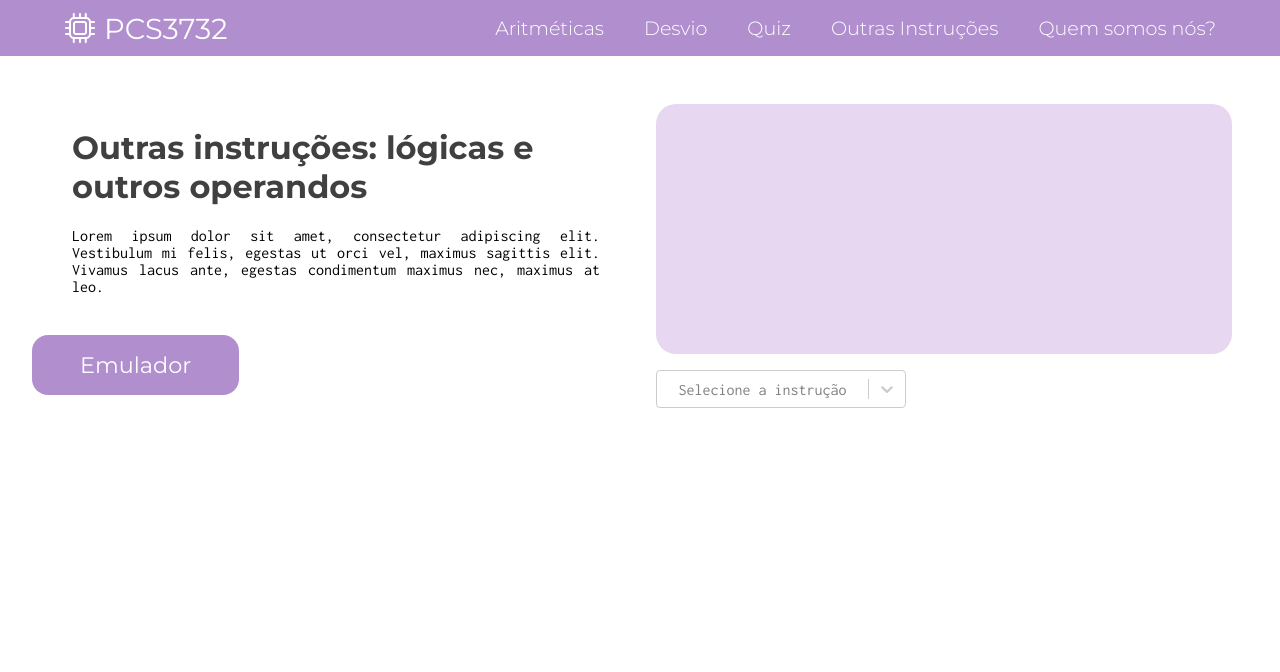
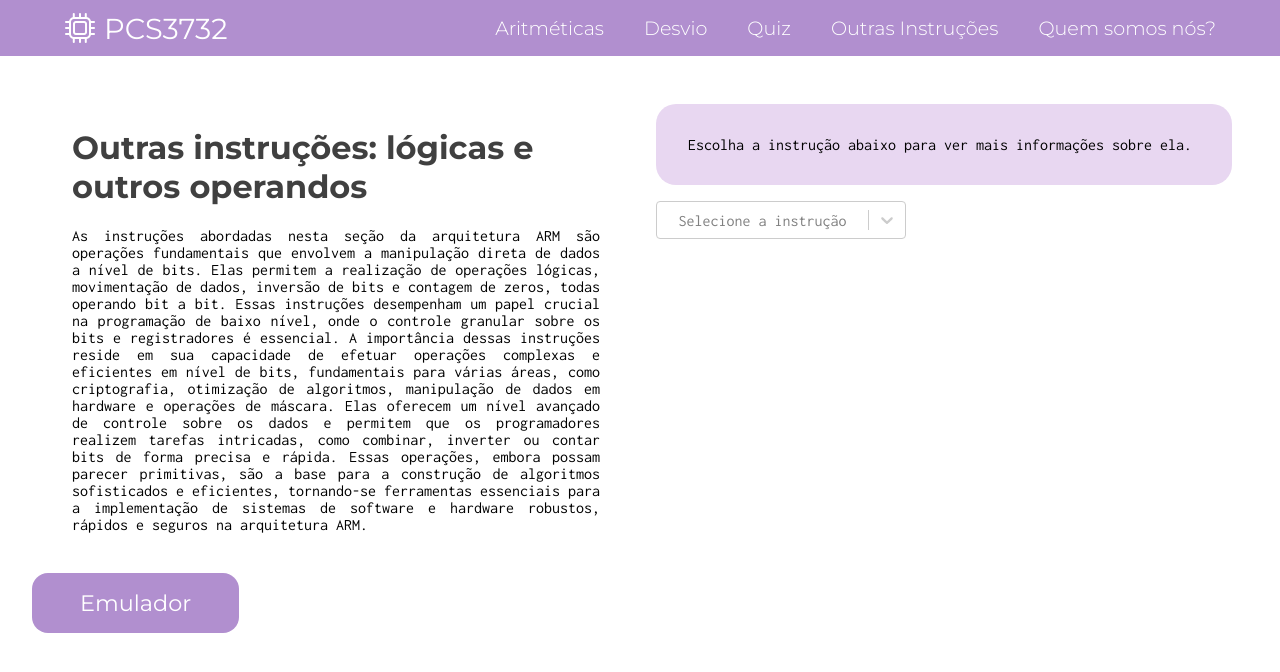
Before and after one commit to lucas-pvg/PCS3732_LabProc, a React (Create React App) app in the folder frontend/: page /other-instructions-info in a window 1280 px wide. Shown: the top 672 px of the page. Built offline with nearby package versions, Linux system fonts and the light colour scheme.

Commit message:
Adicionei as descrições das outras  instruções

```diff
--- a/frontend/src/routes/otherInstructions/otherInstructionsInfoPage.js
+++ b/frontend/src/routes/otherInstructions/otherInstructionsInfoPage.js
@@ -18,8 +18,6 @@ const OtherInstructionsInfoPage = () => {
         { value: "MOV", label: "MOV" },
         { value: "MVN", label: "MVN" },
         { value: "CLZ", label: "CLZ" },
-        { value: "CMP", label: "CMP" },
-        { value: "CMN", label: "CMN" },
     ];
 
     const [selectedOperation, setSelectedOperation] = useState("AND");
@@ -28,34 +26,28 @@ const OtherInstructionsInfoPage = () => {
     const changeAboutText = (op) => {
         switch (op.value) {
             case "AND":
-                setAboutSelectedInstruction("and");
+                setAboutSelectedInstruction("A instrução AND na arquitetura ARM é usada para realizar operações de \"bitwise AND\" (E lógico) entre os bits de dois registradores. Essa instrução executa a operação de E lógico bit a bit entre os valores dos registradores e armazena o resultado no registrador de destino. \n\nA sintaxe geral da instrução AND é:\nAND{cond} Rd, Rn, Operando2\n\n{cond}: Condição opcional para executar a instrução. (Não é simulado neste projeto)\nRd: Registrador de destino, onde o resultado da operação será armazenado.\nRn: Registrador que contém um dos operandos.\nOperando2: Segundo operando, que pode ser um registrador, um valor imediato ou um valor deslocado.\n\nExemplos de uso:\nAND R1, R2, R3  ; R1 = R2 AND R3\nAND R4, R5, #0x0F  ; R4 = R5 AND 0x0F\nAND R6, R7, R8, LSL #2  ; R6 = R7 AND (R8 << 2)");
                 break;
             case "EOR":
-                setAboutSelectedInstruction("eor");
+                setAboutSelectedInstruction("A instrução EOR (Exclusive OR) na arquitetura ARM é usada para realizar operações de \"bitwise XOR\" (OU Exclusivo) entre os bits de dois registradores. Essa instrução executa a operação de OU Exclusivo bit a bit entre os valores dos registradores e armazena o resultado no registrador de destino.\n\nA sintaxe geral da instrução EOR é:\EOR{cond} Rd, Rn, Operando2\n\n{cond}: Condição opcional para executar a instrução. (Não é simulado neste projeto)\nRd: Registrador de destino, onde o resultado da operação será armazenado.\nRn: Registrador que contém um dos operandos.\nOperando2: Segundo operando, que pode ser um registrador, um valor imediato ou um valor deslocado.\n\nExemplos de uso:\nEOR R1, R2, R3  ; R1 = R2 EOR R3\nEOR R4, R5, #0xFF  ; R4 = R5 EOR 0xFF\nEOR R4, R5, #0xFF  ; R4 = R5 EOR 0xFF");
                 break;
             case "ORR":
-                setAboutSelectedInstruction("orr");
+                setAboutSelectedInstruction("A instrução ORR (Logical OR) na arquitetura ARM é usada para realizar operações de \"bitwise OR\" (OU Lógico) entre os bits de dois registradores. Essa instrução executa a operação de OU Lógico bit a bit entre os valores dos registradores e armazena o resultado no registrador de destino.\n\nA sintaxe geral da instrução ORR é:\ORR{cond} Rd, Rn, Operando2\n\n{cond}: Condição opcional para executar a instrução. (Não é simulado neste projeto)\nRd: Registrador de destino, onde o resultado da operação será armazenado.\nRn: Registrador que contém um dos operandos.\nOperando2: Segundo operando, que pode ser um registrador, um valor imediato ou um valor deslocado.\n\nExemplos de uso:\nORR R1, R2, R3  ; R1 = R2 ORR R3\nORR R4, R5, #0xF0  ; R4 = R5 ORR 0xF0\nORR R6, R7, R8, LSL #4");
                 break;
             case "BIC":
-                setAboutSelectedInstruction("bic");
+                setAboutSelectedInstruction("A instrução BIC (Bit Clear) na arquitetura ARM é usada para realizar operações de \"bitwise AND\" (E lógico) entre os bits de um registrador e o complemento dos bits do segundo operando. Essa instrução permite que bits específicos em um registrador sejam limpos (definidos como 0), enquanto os outros bits permanecem inalterados.\n\nA sintaxe geral da instrução BIC é:\BIC{cond} Rd, Rn, Operando2\n\n{cond}: Condição opcional para executar a instrução. (Não é simulado neste projeto)\nRd: Registrador de destino, onde o resultado da operação será armazenado.\nRn: Registrador que contém um dos operandos.\nOperando2: Segundo operando, que pode ser um registrador, um valor imediato ou um valor deslocado.\n\nExemplos de uso:\nBIC R1, R2, #0x03  ; R1 = R2 AND NOT 0x03\nBIC R3, R4, #0b1100  ; R3 = R4 AND NOT 0b1100\nBIC R5, R6, R7, LSR #5  ; R5 = R6 AND NOT (R7 >> 5)");
                 break;
             case "MOV":
-                setAboutSelectedInstruction("mov");
+                setAboutSelectedInstruction("A instrução MOV (Move) na arquitetura ARM é usada para copiar o valor de um operando para um registrador de destino. Essa instrução é fundamental para mover dados entre registradores ou entre registradores e valores imediatos.\n\nA sintaxe geral da instrução MOV é:\MOV{cond} Rd, Operando2\n\n{cond}: Condição opcional para executar a instrução. (Não é simulado neste projeto)\nRd: Registrador de destino, onde o resultado da operação será armazenado.\nOperando2: Segundo operando, que pode ser um registrador, um valor imediato ou um valor deslocado.\n\nExemplos de uso:\nMOV R1, #0x3F  ; R1 = 0x3F\nMOV R4, R5, LSR #2  ; R4 = R5 >> 2");
                 break;
             case "MVN":
-                setAboutSelectedInstruction("mvn");
+                setAboutSelectedInstruction("A instrução MVN (Move Not) na arquitetura ARM é usada para copiar o complemento bit a bit de um operando para um registrador de destino. Essa instrução inverte todos os bits do operando antes de copiá-los para o registrador de destino.\n\nA sintaxe geral da instrução MVN é:\MVN{cond} Rd, Operando2\n\n{cond}: Condição opcional para executar a instrução. (Não é simulado neste projeto)\nRd: Registrador de destino, onde o resultado da operação será armazenado.\nOperando2: Segundo operando, que pode ser um registrador, um valor imediato ou um valor deslocado.\n\nExemplos de uso:\nMVN R1, #0x3F  ; R1 = ~0x3F\nMVN R2, R3  ; R2 = ~R3\nMVN R2, R3  ; R2 = ~R3n");
                 break;
             case "CLZ":
-                setAboutSelectedInstruction("clz");
-                break;
-            case "CMP":
-                setAboutSelectedInstruction("cmp");
-                break;
-            case "CMN":
-                setAboutSelectedInstruction("cmn");
+                setAboutSelectedInstruction("A instrução CLZ (Count Leading Zeros) na arquitetura ARM é usada para contar o número de zeros consecutivos à esquerda (os bits mais significativos) em um valor de registrador. O resultado desse cálculo é armazenado no registrador de destino.\n\nA sintaxe geral da instrução CLZ é:\nCLZ{cond} Rd, Operando2\n\n{cond}: Condição opcional para executar a instrução. (Não é simulado neste projeto)\nRd: Registrador de destino, onde o resultado da operação será armazenado.\nRm: Registrador que contém o valor cujos zeros à esquerda serão contados.\n\nExemplos de uso:\nCLZ R1, R2  ; R1 = Contagem de zeros à esquerda em R2");
                 break;
             default:
-                setAboutSelectedInstruction("");
+                setAboutSelectedInstruction("Escolha a instrução abaixo para ver mais informações sobre ela.");
         }
     };
 
@@ -75,8 +67,19 @@ const OtherInstructionsInfoPage = () => {
                     <div className="left-div-oiip">
                         <AboutInstructions
                             title="Outras instruções: lógicas e outros operandos"
-                            info="Lorem ipsum dolor sit amet, consectetur adipiscing elit.
-Vestibulum mi felis, egestas ut orci vel, maximus sagittis elit. Vivamus lacus ante, egestas condimentum maximus nec, maximus at leo."
+                            info="As instruções abordadas nesta seção da arquitetura ARM são operações fundamentais que envolvem
+                            a manipulação direta de dados a nível de bits. Elas permitem a realização de operações lógicas,
+                            movimentação de dados, inversão de bits e contagem de zeros, todas operando bit a bit. Essas instruções
+                            desempenham um papel crucial na programação de baixo nível, onde o controle granular sobre os bits e
+                            registradores é essencial.
+
+                            A importância dessas instruções reside em sua capacidade de efetuar operações complexas e eficientes
+                            em nível de bits, fundamentais para várias áreas, como criptografia, otimização de algoritmos, manipulação
+                            de dados em hardware e operações de máscara. Elas oferecem um nível avançado de controle sobre os dados
+                            e permitem que os programadores realizem tarefas intricadas, como combinar, inverter ou contar bits de forma
+                            precisa e rápida. Essas operações, embora possam parecer primitivas, são a base para a construção de algoritmos
+                            sofisticados e eficientes, tornando-se ferramentas essenciais para a implementação de sistemas de software e
+                            hardware robustos, rápidos e seguros na arquitetura ARM."
                         />
                         <Button
                             className="button"
@@ -85,6 +88,7 @@ Vestibulum mi felis, egestas ut orci vel, maximus sagittis elit. Vivamus lacus a
                         />
                     </div>
                     <div className="right-div-oiip">
+                        <div style={{ whiteSpace: 'pre-line' }}>
                             <Scrollable text={aboutSelectedInstruction} />
                             <Dropdown
                                 options={operation}
@@ -96,6 +100,7 @@ Vestibulum mi felis, egestas ut orci vel, maximus sagittis elit. Vivamus lacus a
                     </div>
                 </div>
             </div>
+        </div>
     );
 };
 
--- a/frontend/src/routes/otherInstructions/otherInstructionsPage.js
+++ b/frontend/src/routes/otherInstructions/otherInstructionsPage.js
@@ -24,8 +24,6 @@ const OtherInstructionsPage = () => {
         { value: "MOV", label: "MOV" },
         { value: "MVN", label: "MVN" },
         { value: "CLZ", label: "CLZ" },
-        { value: "CMP", label: "CMP" },
-        { value: "CMN", label: "CMN" },
     ];
 
     const register = [
@@ -450,18 +448,6 @@ const OtherInstructionsPage = () => {
                                 info="Isso aqui é CLZ"
                             />
                         )}
-                        {selectedOperation.value === "CMP" && (
-                            <AboutInstructions
-                                title="Informações sobre a instrução acima"
-                                info="Isso aqui é CMP"
-                            />
-                        )}
-                        {selectedOperation.value === "CMN" && (
-                            <AboutInstructions
-                                title="Informações sobre a instrução acima"
-                                info="Isso aqui é CMN"
-                            />
-                        )}
                     </div>
                     <div className="right-div-oip">
                         <Registers
```
Lines whose indentation alone changed are shown as unchanged.
